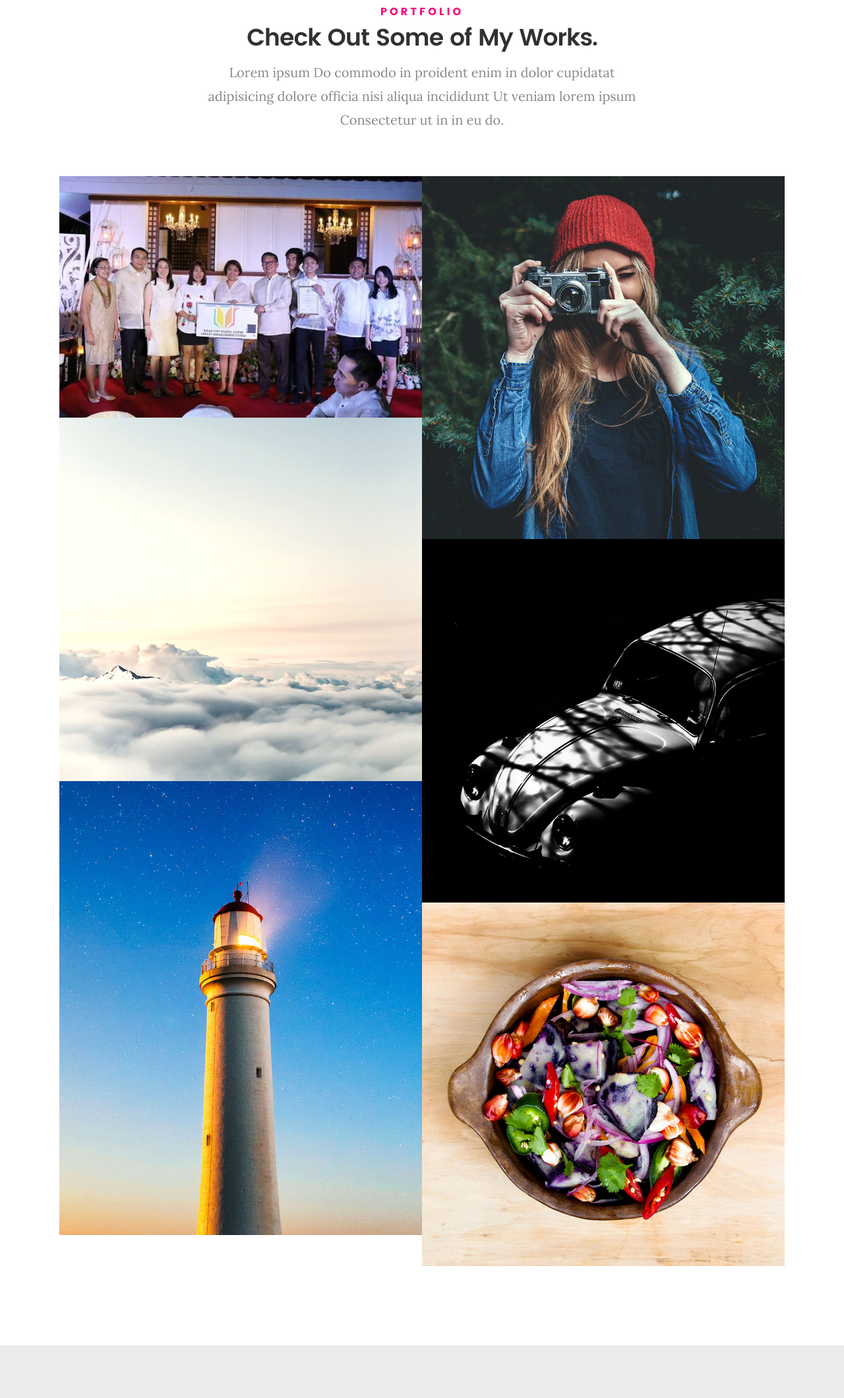
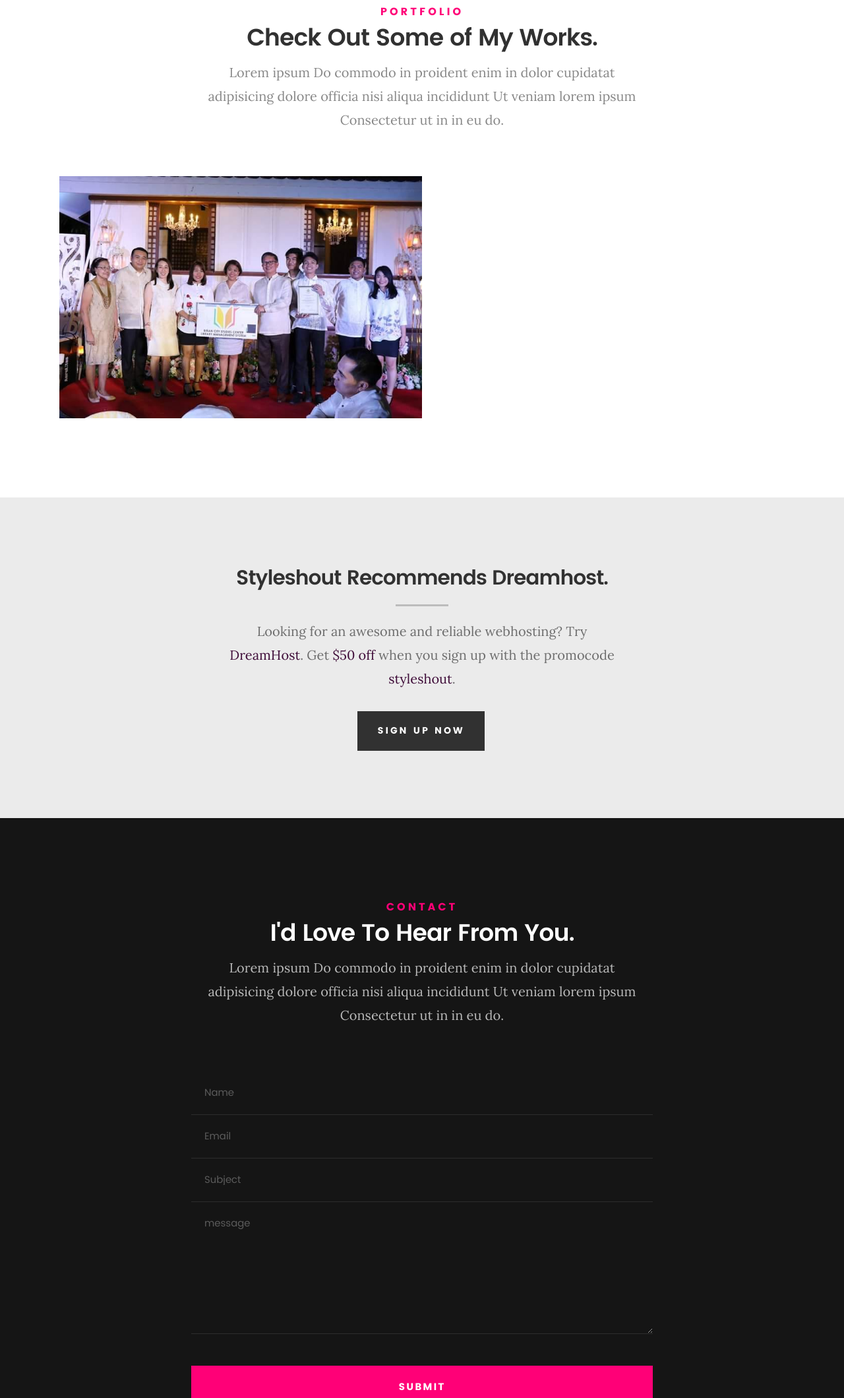
Before and after one commit to EstopaceMA/my-personal-site, a plain HTML site: page index.html in a window 1280 px wide. Shown: the part 3572-5691 px from the top of the page at 66% size. Drawn offline with Linux system fonts and the light colour scheme; files whose address does not match are found by name.

Commit message:
remove other portfolio

```diff
--- a/index.html
+++ b/index.html
@@ -394,9 +394,9 @@
 	                     </div>
 	                  </a>
 	               </div>
-	        		</div> <!-- /folio-item -->
+	        		</div>
 
-	        		<div class="bgrid folio-item">
+	        		<!-- <div class="bgrid folio-item">
 	               <div class="item-wrap">
 	               	<img src="images/portfolio/shutterbug.jpg" alt="Shutterbug">
 	               	<a href="#modal-02" class="overlay">
@@ -410,7 +410,7 @@
 	                     </div>
 	                  </a>
 	               </div>
-	        		</div> <!-- /folio-item -->
+	        		</div>
 
 	            <div class="bgrid folio-item">
 	               <div class="item-wrap">
@@ -426,7 +426,7 @@
 	                     </div>
 	                  </a>
 	               </div>
-	        		</div> <!-- /folio-item -->
+	        		</div>
 
 	            <div class="bgrid folio-item">
 	               <div class="item-wrap">
@@ -442,7 +442,7 @@
 	                     </div>
 	                  </a>
 	               </div>
-	        		</div> <!-- /folio-item -->
+	        		</div>
 
 	        		<div class="bgrid folio-item">
 	               <div class="item-wrap">
@@ -458,7 +458,7 @@
 	                     </div>
 	                  </a>
 	               </div>
-	        		</div> <!-- /folio-item -->
+	        		</div>
 
 	            <div class="bgrid folio-item">
 	               <div class="item-wrap">
@@ -474,7 +474,7 @@
 	                     </div>
 	                  </a>
 	               </div>
-	        		</div> <!-- /folio-item -->
+	        		</div>  -->
 
 	            <!-- modal popups - begin
 	            ============================================================= -->
```
